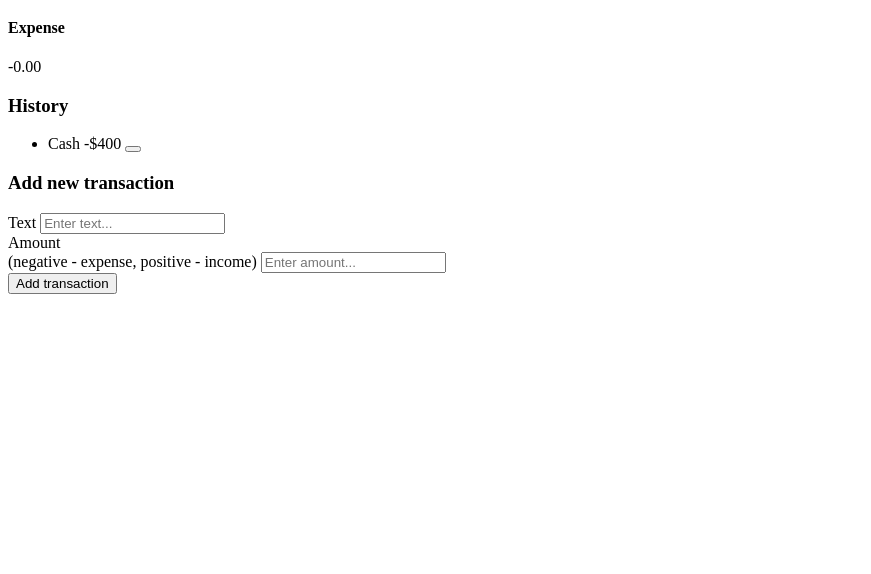
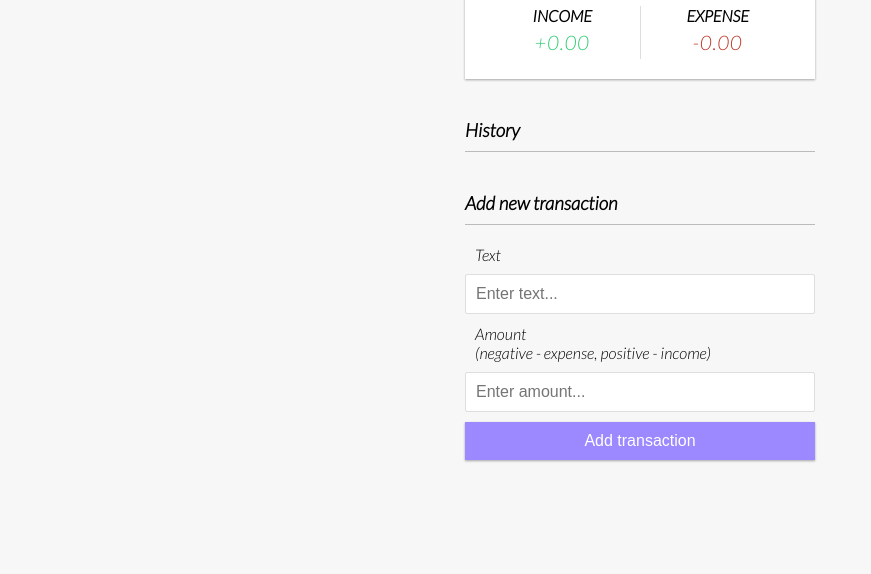
Before and after one commit to dzhambov/Expense_Tracker, a plain HTML site: page index.html in a window 1280 px wide. Shown: the part 226-800 px from the top of the page, without its empty margins (0-871 px from the left). Drawn offline with Linux system fonts and the light colour scheme.

Commit message:
add styling with css.

```diff
--- a/index.html
+++ b/index.html
@@ -9,7 +9,6 @@
   <body>
     <h2>Expense Tracker</h2>
     <div class="container">
-      <h4>Your Balance</h4>
       <h1 class="balance">$0.00</h1>
 
       <div class="inc-exp-container">
@@ -19,21 +18,15 @@
         </div>
         <div>
           <h4>Expense</h4>
-          <p
-            id="money-minus
-          "
-            class="money minus"
-          >
-            -0.00
-          </p>
+          <p id="money-minus" class="money minus">-0.00</p>
         </div>
       </div>
 
       <h3>History</h3>
       <ul id="list" class="list">
-        <li class="minus">
-          Cash <span>-$400</span> <button class="delete-btn"></button>
-        </li>
+        <!-- <li class="minus">
+          Cash <span>-$400</span><button class="delete-btn">x</button>
+        </li> -->
       </ul>
 
       <h3>Add new transaction</h3>
--- a/style.css
+++ b/style.css
@@ -0,0 +1,150 @@
+@import url("https://fonts.googleapis.com/css2?family=Lato:ital,wght@1,300&display=swap");
+
+:root {
+  --box-shadow: 0 1px 3px rgba(0, 0, 0, 0.12), 0 1px 2px rgba(0, 0, 0, 0.24);
+}
+
+* {
+  box-sizing: border-box;
+}
+
+body {
+  background-color: #f7f7f7;
+  display: flex;
+  flex-direction: column;
+  align-items: center;
+  justify-content: center;
+  min-height: 100vh;
+  margin: 0;
+  font-family: "Lato", sans-serif;
+}
+
+.container {
+  margin: 30px auto;
+  width: 350px;
+}
+
+h1 {
+  letter-spacing: 1px;
+  margin: 0;
+}
+
+h3 {
+  border-bottom: 1px solid#bbb;
+  padding-bottom: 10px;
+  margin: 40px 0 10px;
+}
+
+h4 {
+  margin: 0;
+  text-transform: uppercase;
+}
+
+.inc-exp-container {
+  background-color: #fff;
+  box-shadow: var(--box-shadow);
+  padding: 20px;
+  display: flex;
+  justify-content: space-between;
+  margin: 20px 0;
+}
+
+.inc-exp-container > div {
+  flex: 1;
+  text-align: center;
+}
+
+.inc-exp-container > div:first-of-type {
+  border-right: 1px solid #dedede;
+}
+
+.money {
+  font-size: 20px;
+  letter-spacing: 1px;
+  margin: 5px 0;
+}
+
+.money.plus {
+  color: #2ecc71;
+}
+
+.money.minus {
+  color: #c0392b;
+}
+
+label {
+  display: inline-block;
+  margin: 10px;
+}
+
+input[type="text"],
+input[type="number"] {
+  border: 1px solid #dedede;
+  border-radius: 2px;
+  display: block;
+  font-size: 16px;
+  padding: 10px;
+  width: 100%;
+}
+
+.btn {
+  cursor: pointer;
+  background-color: #9c88ff;
+  box-shadow: var(--box-shadow);
+  color: #fff;
+  border: 0;
+  display: block;
+  font-size: 16px;
+  margin: 10px 0 30px;
+  padding: 10px;
+  width: 100%;
+}
+
+.btn:focus,
+.delete-btn:focus {
+  outline: 0;
+}
+
+.list {
+  list-style-type: none;
+  padding: 0;
+  margin-bottom: 40px;
+}
+
+.list li {
+  background-color: #fff;
+  box-shadow: var(--box-shadow);
+  color: #333;
+  display: flex;
+  justify-content: space-between;
+  position: relative;
+  padding: 10px;
+  margin: 10px 0;
+}
+
+.list li.plus {
+  border-right: 5px solid #2ecc71;
+}
+.list li.minus {
+  border-right: 5px solid #c0392b;
+}
+
+.delete-btn {
+  cursor: pointer;
+  background-color: #e74c3c;
+  border: none;
+  color: #fff;
+  font-size: 20px;
+  line-height: 20px;
+  padding: 2px 5px;
+  position: absolute;
+  top: 50%;
+  left: 0;
+  transform: translate(-100%, -50%);
+  opacity: 0;
+  transition: opacity 0.3s ease;
+}
+
+.list li:hover .delete-btn {
+  opacity: 1;
+}
```
